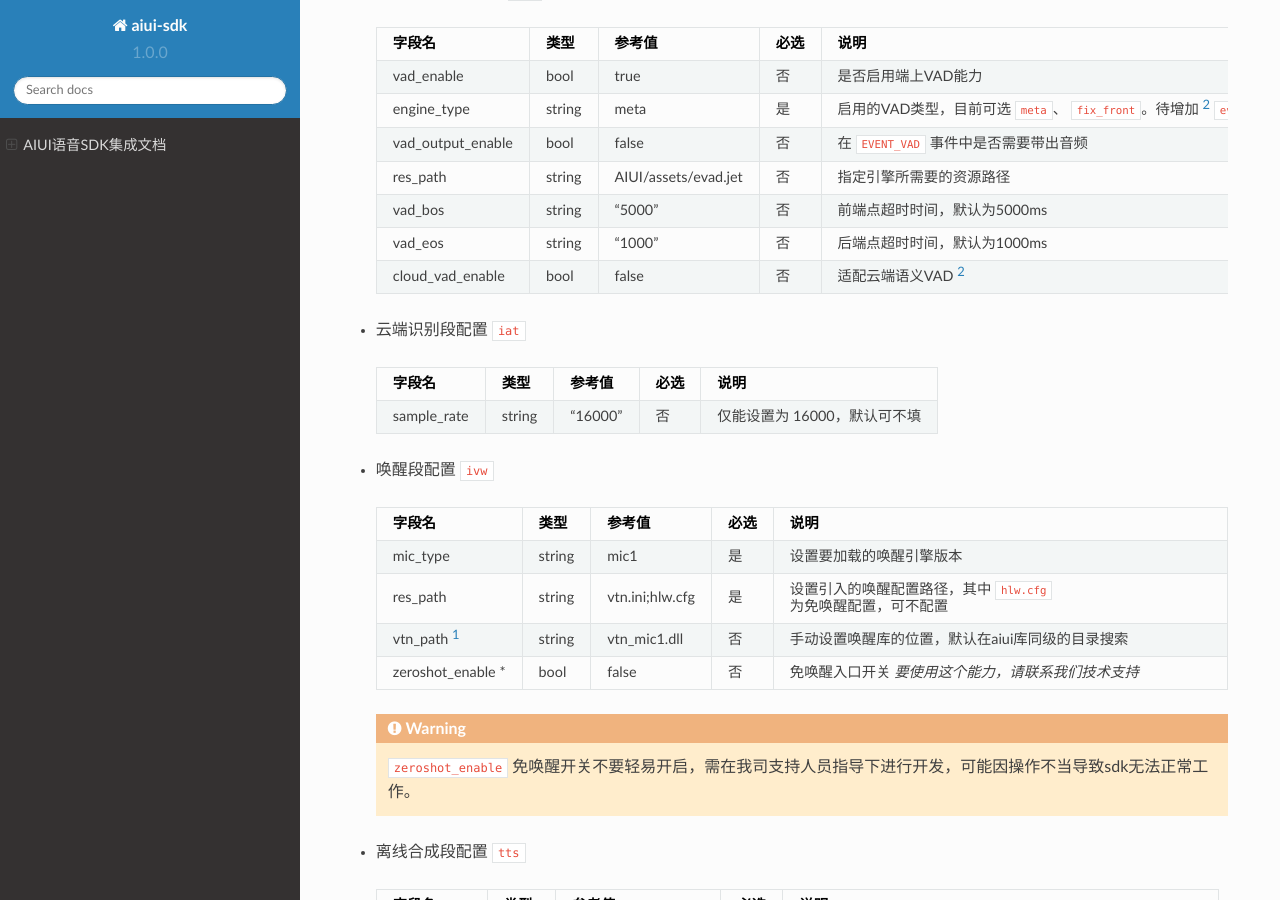
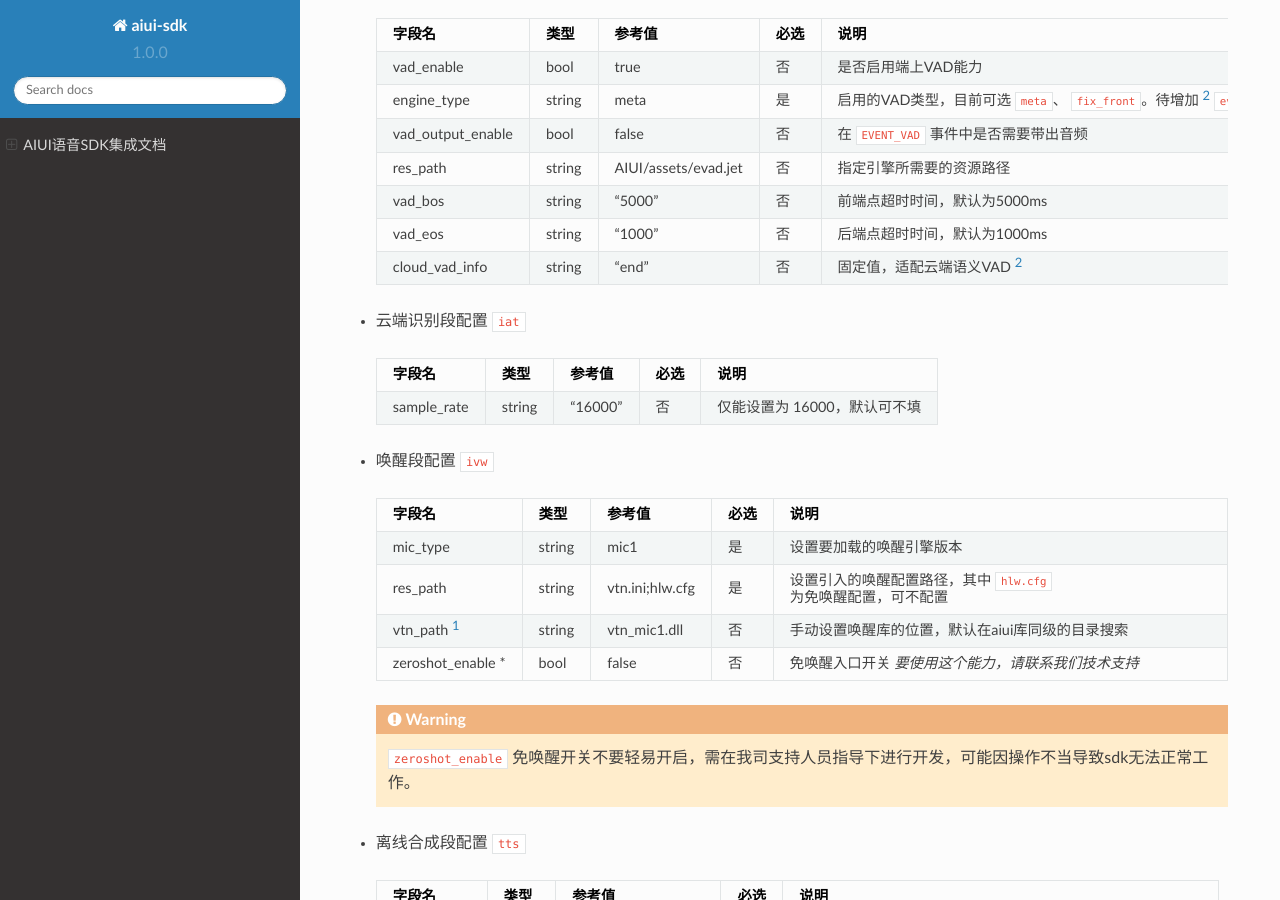
Before and after one commit to IflytekAIUI/DemoCode, a Sphinx documentation site: the page built from docs/index.rst, in a window 1280 px wide and 900 px high, scrolled down 2141 px. Built offline with Sphinx 7.4.7 and the Read the Docs theme 2.0.0, drawn with Linux system fonts in a browser that asks for light colours.

Commit message:
docs: 字段名修改

```diff
--- a/docs/index.rst
+++ b/docs/index.rst
@@ -1,11 +1,12 @@
 .. _head_link:
 
+#############################
 AIUI语音SDK集成文档
-========================
+#############################
 
+*****************************
 1 SDK简介
-------------------------
-
+*****************************
 
 ==============  ========================================
 能力             说明
@@ -41,15 +42,19 @@ Windows  x86, amd64                                   C/C++    .h头文件 + .li
    支持所有 ``gnu-gcc`` 编译的平台，客户可以提供编译链来交叉编译
 
 
+*****************************
 2 Linux & Windows 平台
-------------------------
+*****************************
+
 Linux和Windows两个平台上调用的都是C++ SDK，接口完全一样，这里放在一起进行介绍。
 
+
 2.1 准备工作
-^^^^^^^^^^^^^^^^^^^^^^^^^
+=============================
+
 
 2.1.1 引入SDK包
-^^^^^^^^^^^^^^^^^^^^^^^^^
+-----------------------------
 
 将头文件（位于SDK包的include目录）和SDK库（Linux上为 ``libaiui.so``，Windows上为 ``aiui.lib`` 和  ``aiui.dll``）放到目标工程中。
 
@@ -61,12 +66,12 @@ Linux和Windows两个平台上调用的都是C++ SDK，接口完全一样，这
 
 
 2.1.2 准备资源
-^^^^^^^^^^^^^^^^^^^^^^^^^^
+-----------------------------
 
 将要用到的资源文件（在SDK包AIUI目录下）复制到具有访问权限的文件夹即可。
 
 2.1.3 认识配置文件
-^^^^^^^^^^^^^^^^^^^^^^^^^^
+-----------------------------
 
 AIUI集成了众多能力，一般不可能全部都用得上，可以通过配置文件内参数的方式，选择需要的能力，示例如下：
 
@@ -108,7 +113,7 @@ AIUI集成了众多能力，一般不可能全部都用得上，可以通过配
  res_path                    string   AIUI/assets/evad.jet   否      指定引擎所需要的资源路径
  vad_bos                     string   "5000"                 否      前端点超时时间，默认为5000ms
  vad_eos                     string   "1000"                 否      后端点超时时间，默认为1000ms
- cloud_vad_enable            bool     false                  否      适配云端语义VAD [#f2]_
+ cloud_vad_info              string   "end"                  否      固定值，适配云端语义VAD [#f2]_
  =========================== ======== ====================== ====== ==================================
 
 - 云端识别段配置 ``iat``
@@ -318,7 +323,7 @@ AIUI集成了众多能力，一般不可能全部都用得上，可以通过配
 
 
 2.1.4 初始化SDK前准备
-^^^^^^^^^^^^^^^^^^^^^^^^^^
+-----------------------------
 
 .. note::
    无其他特殊声明， ``C`` 示例需要包含 ``AIUI_C.h`` 头文件。 ``C++`` 示例需包含 ``aiui_v2.h`` 头文件， ``aiui.h`` 因兼容性问题，已被废弃
@@ -365,7 +370,7 @@ AIUI集成了众多能力，一般不可能全部都用得上，可以通过配
    ``must provide serial num, set by AIUISetting.setSystemInfo(KEY_SERIAL_NUM, xxx)。``
 
 2.1.5 初始化SDK
-^^^^^^^^^^^^^^^^^^^^^^^^^^
+-----------------------------
 
 SDK只有在初始化成功之后才能使用，否则一创建接口对象即会抛出异常。使用IAIUIAgent和IAIUIListener进行初始化。
 
@@ -405,7 +410,7 @@ SDK只有在初始化成功之后才能使用，否则一创建接口对象即
 
 
 2.1.6 SDK状态说明
-^^^^^^^^^^^^^^^^^^^^^^^^^^
+-----------------------------
 
 此时若无其他错误，sdk将进入 ``STATE_IDLE`` 待工作状态
 
@@ -440,7 +445,7 @@ re_wakeup	 在STATE_WORKING状态下，再次说出唤醒词，或者向SDK发
 ============ ========
 
 2.2 命令发送
-------------------------
+=============================
 
 以手动唤醒为例，说明消息发送的流程，前期初始化SDK成功，会生成一个AIUI ``agent`` 句柄，发送消息需要用到。
 
```
Also changed, not shown: other parts of docs/index.rst (+3 -2 lines).
